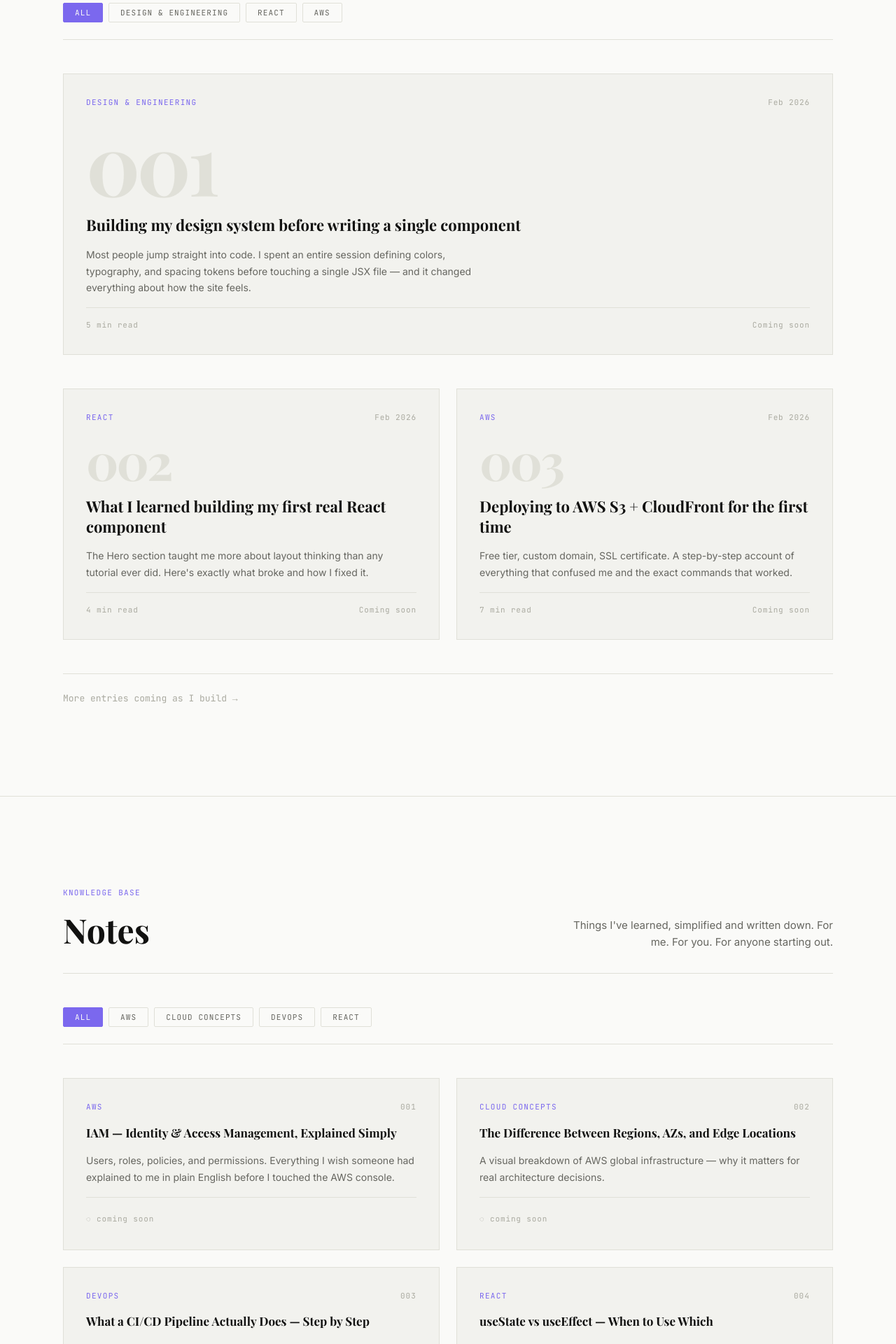
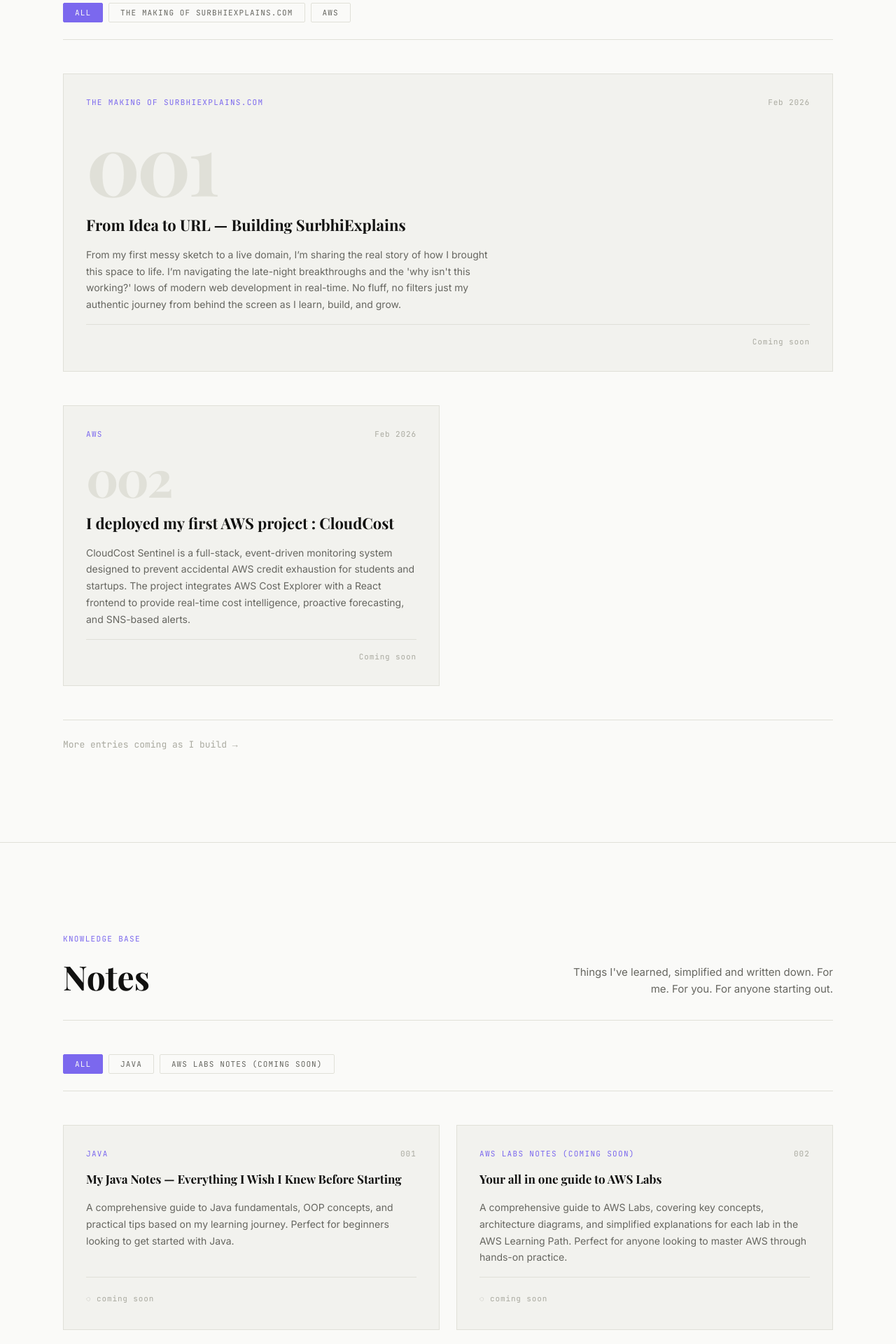
Before and after one commit to Code-Surbhi/SurbhiExplains, a React (Vite) app: page / in a window 1280 px wide. Shown: the part 5800-7720 px from the top of the page at 70% size. Built offline with nearby package versions, Linux system fonts and the light colour scheme; a web font is replaced by a local one.

Commit message:
update: minor tweaks to the entire project

```diff
--- a/src/components/Devlog/Devlog.jsx
+++ b/src/components/Devlog/Devlog.jsx
@@ -7,35 +7,35 @@ const entries = [
     id: "001",
     featured: true,
     date: "Feb 2026",
-    tag: "Design & Engineering",
-    title: "Building my design system before writing a single component",
+    tag: "The Making of surbhiexplains.com",
+    title: "From Idea to URL — Building SurbhiExplains",
     excerpt:
-      "Most people jump straight into code. I spent an entire session defining colors, typography, and spacing tokens before touching a single JSX file — and it changed everything about how the site feels.",
-    readTime: "5 min read",
+      "From my first messy sketch to a live domain, I’m sharing the real story of how I brought this space to life. I’m navigating the late-night breakthroughs and the 'why isn't this working?' lows of modern web development in real-time. No fluff, no filters just my authentic journey from behind the screen as I learn, build, and grow.",
+    // readTime: "5 min read",
     link: null,
   },
   {
     id: "002",
     featured: false,
     date: "Feb 2026",
-    tag: "React",
-    title: "What I learned building my first real React component",
+    tag: "AWS",
+    title: "I deployed my first AWS project : CloudCost",
     excerpt:
-      "The Hero section taught me more about layout thinking than any tutorial ever did. Here's exactly what broke and how I fixed it.",
-    readTime: "4 min read",
+      "CloudCost Sentinel is a full-stack, event-driven monitoring system designed to prevent accidental AWS credit exhaustion for students and startups. The project integrates AWS Cost Explorer with a React frontend to provide real-time cost intelligence, proactive forecasting, and SNS-based alerts.",
+    // readTime: "4 min read",
     link: null,
   },
-  {
-    id: "003",
-    featured: false,
-    date: "Feb 2026",
-    tag: "AWS",
-    title: "Deploying to AWS S3 + CloudFront for the first time",
-    excerpt:
-      "Free tier, custom domain, SSL certificate. A step-by-step account of everything that confused me and the exact commands that worked.",
-    readTime: "7 min read",
-    link: null,
-  },
+  // {
+  //   id: "003",
+  //   featured: false,
+  //   date: "Feb 2026",
+  //   tag: "AWS",
+  //   title: "Deploying to AWS S3 + CloudFront for the first time",
+  //   excerpt:
+  //     "Free tier, custom domain, SSL certificate. A step-by-step account of everything that confused me and the exact commands that worked.",
+  //   // readTime: "7 min read",
+  //   link: null,
+  // },
 ];
 
 // Dynamically build tags from entries
--- a/src/components/Notes/Notes.jsx
+++ b/src/components/Notes/Notes.jsx
@@ -5,36 +5,36 @@ import useScrollReveal from "../../hooks/useScrollReveal";
 const notes = [
   {
     id: "001",
-    category: "AWS",
-    title: "IAM — Identity & Access Management, Explained Simply",
+    category: "Java",
+    title: "My Java Notes — Everything I Wish I Knew Before Starting",
     description:
-      "Users, roles, policies, and permissions. Everything I wish someone had explained to me in plain English before I touched the AWS console.",
+      "A comprehensive guide to Java fundamentals, OOP concepts, and practical tips based on my learning journey. Perfect for beginners looking to get started with Java.",
     pdf: null,
   },
   {
     id: "002",
-    category: "Cloud Concepts",
-    title: "The Difference Between Regions, AZs, and Edge Locations",
+    category: "AWS Labs Notes (coming soon)",
+    title: "Your all in one guide to AWS Labs",
     description:
-      "A visual breakdown of AWS global infrastructure — why it matters for real architecture decisions.",
+      "A comprehensive guide to AWS Labs, covering key concepts, architecture diagrams, and simplified explanations for each lab in the AWS Learning Path. Perfect for anyone looking to master AWS through hands-on practice.",
     pdf: null,
   },
-  {
-    id: "003",
-    category: "DevOps",
-    title: "What a CI/CD Pipeline Actually Does — Step by Step",
-    description:
-      "From git push to production. How automated pipelines work and why every engineer needs to understand them.",
-    pdf: null,
-  },
-  {
-    id: "004",
-    category: "React",
-    title: "useState vs useEffect — When to Use Which",
-    description:
-      "The two hooks I use most. A practical, no-fluff guide based on what I actually ran into while building this site.",
-    pdf: null,
-  },
+  // {
+  //   id: "003",
+  //   category: "DevOps",
+  //   title: "What a CI/CD Pipeline Actually Does — Step by Step",
+  //   description:
+  //     "From git push to production. How automated pipelines work and why every engineer needs to understand them.",
+  //   pdf: null,
+  // },
+  // {
+  //   id: "004",
+  //   category: "Web Development",
+  //   title: "useState vs useEffect — When to Use Which",
+  //   description:
+  //     "The two hooks I use most. A practical, no-fluff guide based on what I actually ran into while building this site.",
+  //   pdf: null,
+  // },
 ];
 
 // Dynamically build category list from notes
```
